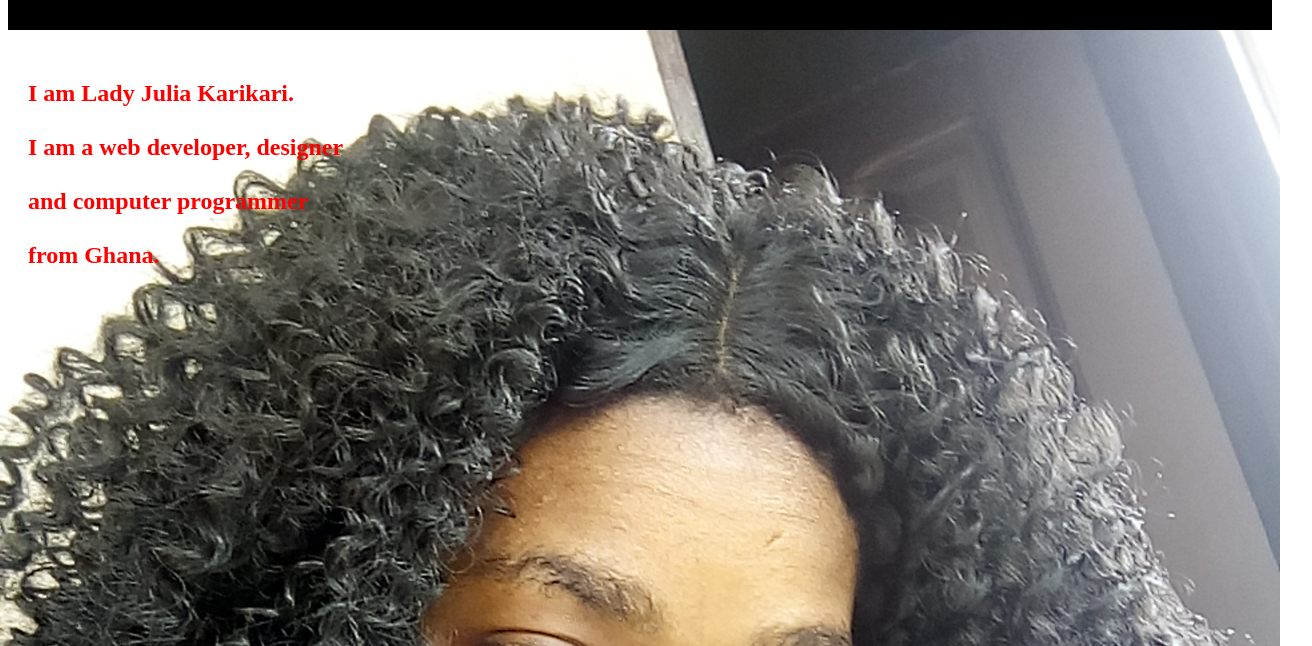
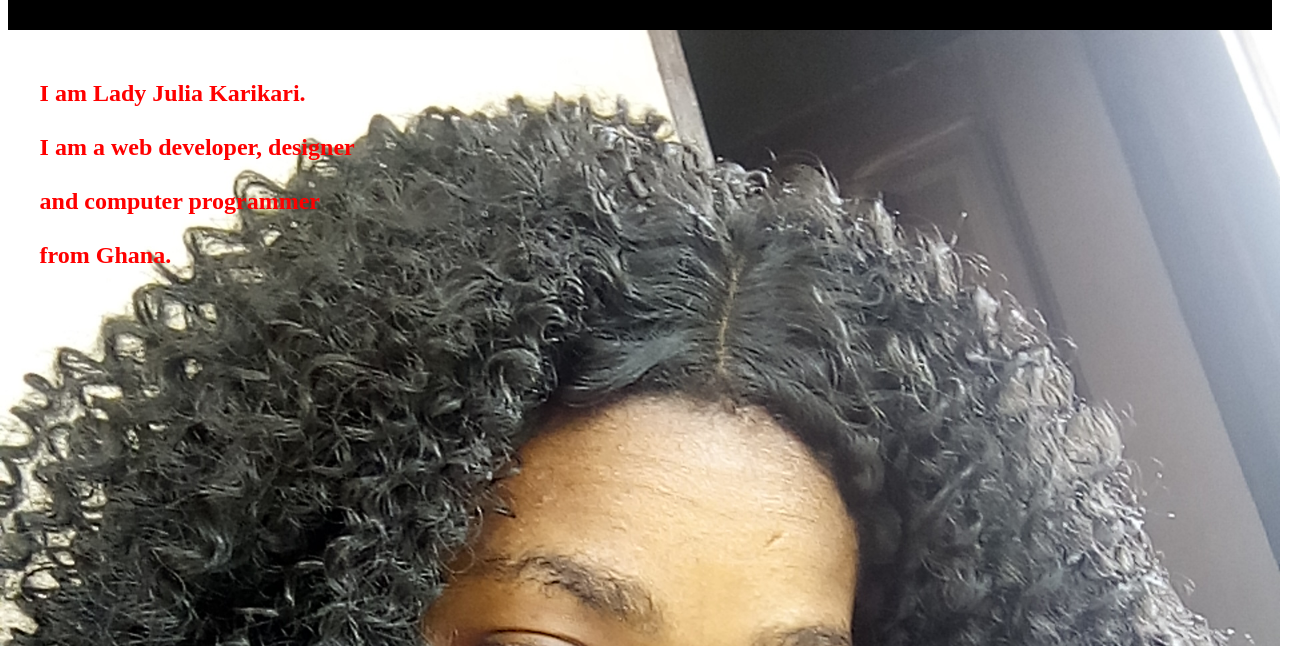
Before and after one commit to ElleJulia/Julia-Developer.com, a plain HTML site: page index.html in a window 1280 px wide. Shown: the part 154-800 px from the top of the page, 1312 px wide, since content can reach past the window. Drawn offline with Linux system fonts and the light colour scheme.

Commit message:
Update index.html

```diff
--- a/index.html
+++ b/index.html
@@ -43,10 +43,10 @@ body{
 
  main{
 
-width: 100%;
+width: 95%;
 margin: 0 auto;
 padding: 30px 20px;
-min-height: 230vh;
+min-height: 220vh;
 
 }
 
```
